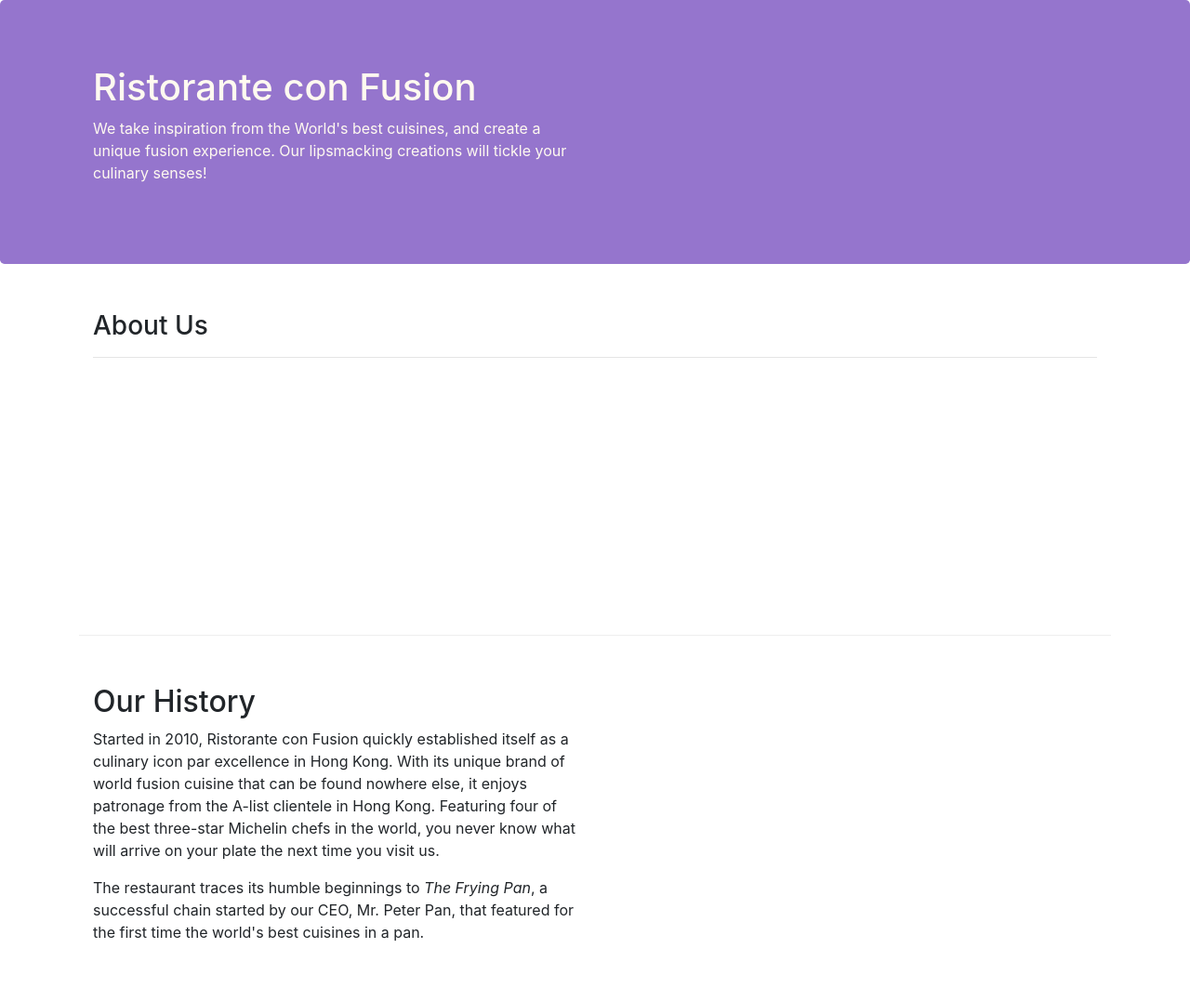
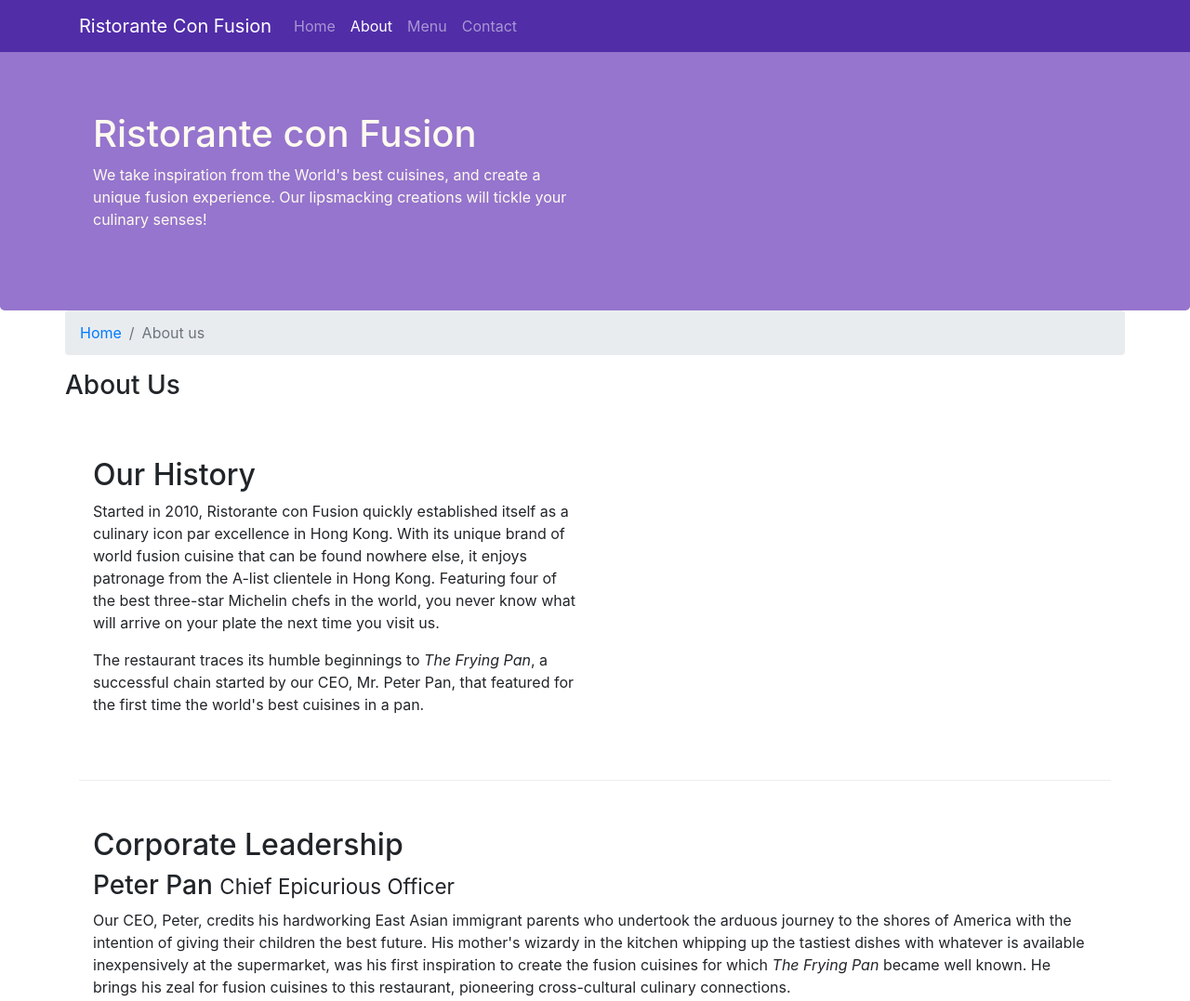
Before and after one commit to abhisheksiingh/bootstrap-, a website: page aboutus.html in a window 1280 px wide. Shown: the top 1077 px of the page at 93% size. Drawn offline with nearby package versions, Linux system fonts and the light colour scheme.

Commit message:
navbar and breadcrumbs

```diff
--- a/aboutus.html
+++ b/aboutus.html
@@ -16,6 +16,22 @@
 </head>
 
 <body>
+    <nav class="navbar navbar-dark navbar-expand-sm fixed-top">
+        <div class="container">
+            <button class="navbar-toggler" type="button" data-toggle="collapse" data-target="#navbar">
+                <span class="navbar-toggler-icon"></span>
+            </button>
+            <a class="navbar-brand" href="./index.html">Ristorante Con Fusion</a>
+            <div class="collapse navbar-collapse" id="navbar">
+                <ul class="navbar-nav mr-auto">
+                    <li class="nav-item"><a class="nav-link" href="./index.html">Home</a></li>
+                    <li class="nav-item active"><a class="nav-link" href="#">About</a></li>
+                    <li class="nav-item"><a class="nav-link" href="#">Menu</a></li>
+                    <li class="nav-item"><a class="nav-link" href="#">Contact</a></li>
+                </ul>
+            </div>
+        </div>
+    </nav>
 
     <header class="jumbotron">
         <div class="container">
@@ -31,13 +47,16 @@
     </header>
 
     <div class="container">
-        <div class="row row-content">
-            <div class="col-12 col-12">
+        <div class="row">
+            <ol class="col-12 breadcrumb">
+                <li class="breadcrumb-item"><a href="./index.html">Home</a></li>
+                <li class="breadcrumb-item active">About us</li>
+            </ol>
                <h3>About Us</h3>
                <hr>
             </div>
         </div>
-
+    <div class="container">
         <div class="row row-content align-items-center">
             <div class="col-12 col-sm-6">
                 <h2>Our History</h2>
@@ -62,7 +81,7 @@
                 <p class="d-none d-sm-block">Award winning three-star Michelin chef with wide International experience having worked closely with whos-who in the culinary world, he specializes in creating mouthwatering Indo-Italian fusion experiences. He says, <em>Put together the cuisines from the two craziest cultures, and you get a winning hit! Amma Mia!</em></p>
             </div>
        </div>
-
+       </div>
     </div>
 
     <footer class="footer">
@@ -71,7 +90,7 @@
                 <div class="col-4 offset-1 col-sm-2">
                     <h5>Links</h5>
                     <ul class="list-unstyled">
-                        <li><a href="#">Home</a></li>
+                        <li><a href="./index.html">Home</a></li>
                         <li><a href="#">About</a></li>
                         <li><a href="#">Menu</a></li>
                         <li><a href="#">Contact</a></li>
--- a/css/styles.css
+++ b/css/styles.css
@@ -27,3 +27,12 @@ address{
     margin:0px;
     color:#0f0f0f;
 }
+
+body{
+    padding: 50px 0px 0px 0px;
+    z-index: 0;
+}
+
+.navbar-dark{
+    background-color: #512DA8;
+}
```
Also changed, not shown: index.html (+17 -2 lines).
